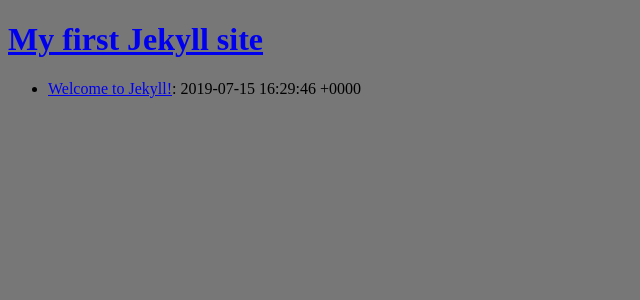
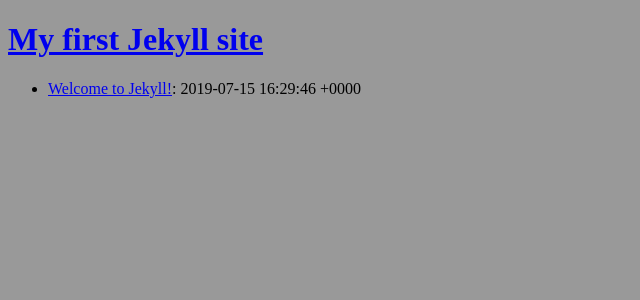
Before and after one commit to KaloyanTodorov/jekyll-test-project, a Jekyll site: the page built from index.html, in a window 1280 px wide. Shown: the top 300 px of the page, without its empty margins (0-640 px from the left). Built offline with Jekyll 4.4.1, drawn with Linux system fonts in a browser that asks for light colours.

```diff
--- a/css/site.css
+++ b/css/site.css
@@ -1,3 +1,3 @@
 body {
-    background: #777;
+    background: #999;
 }
```
Also changed, not shown: 6 other files.
